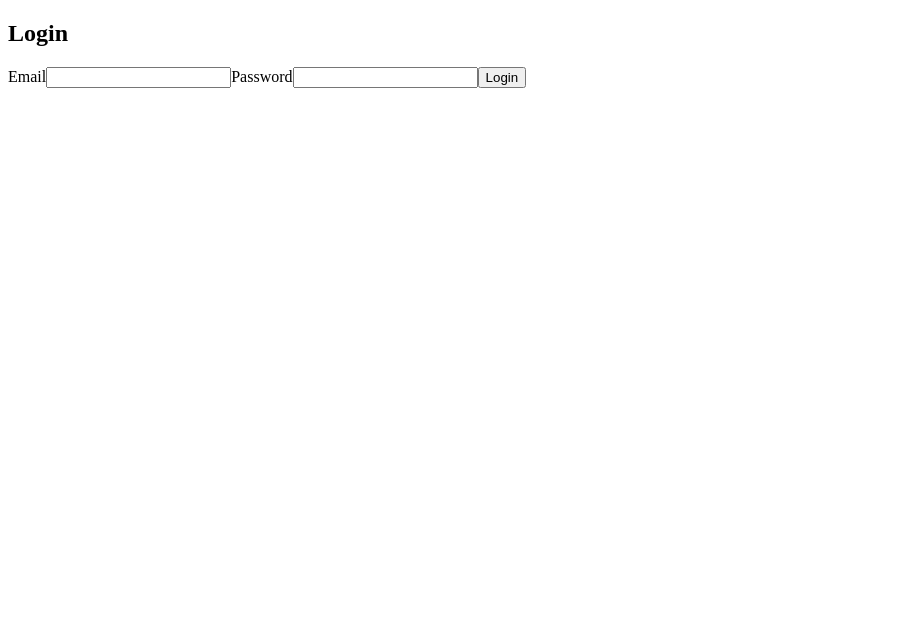
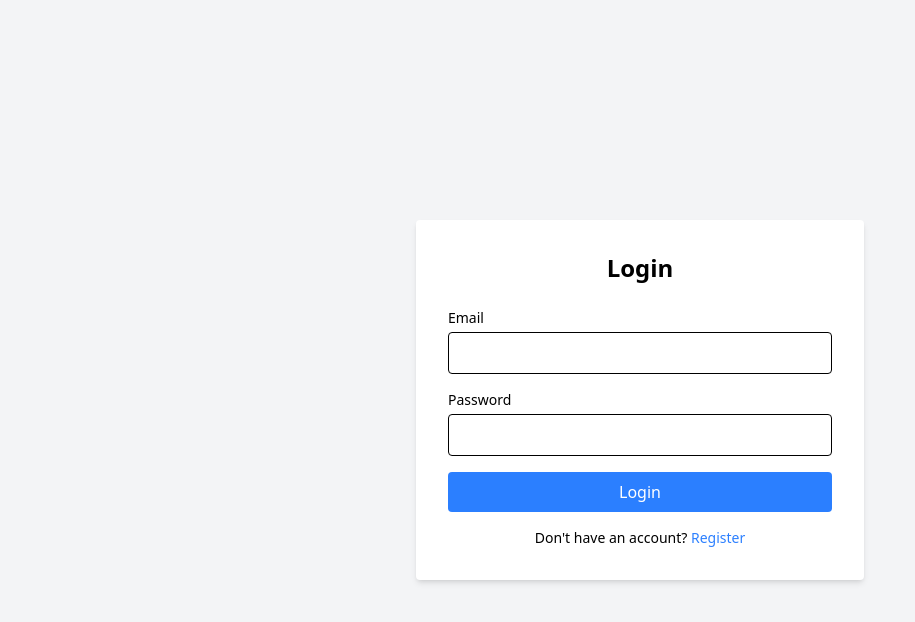
Before and after one commit to Aman-8343/TimeCapsule, a React (Vite) app in the folder client/: page /login in a window 1280 px wide. Shown: the top 622 px of the page, without its empty margins (0-915 px from the left). Built offline with nearby package versions, Linux system fonts and the light colour scheme.

Commit message:
created  dashboard

```diff
--- a/client/src/App.jsx
+++ b/client/src/App.jsx
@@ -7,7 +7,7 @@ import ViewCapsule from "./pages/ViewCapsule";
 
 function App() {
   return (
-    <BrowserRouter>
+
       <Routes>
         <Route path="/" element={<Dashboard />} />
         <Route path="/login" element={<Login />} />
@@ -15,7 +15,7 @@ function App() {
         <Route path="/create" element={<CreateCapsule />} />
         <Route path="/capsule/:id" element={<ViewCapsule />} />
       </Routes>
-    </BrowserRouter>
+
   );
 }
 
--- a/client/src/pages/CreateCapsule.jsx
+++ b/client/src/pages/CreateCapsule.jsx
@@ -0,0 +1,3 @@
+export default function CreateCapsule() {
+  return <div>Create Capsule Page</div>;
+}
--- a/client/src/pages/Dashboard.jsx
+++ b/client/src/pages/Dashboard.jsx
@@ -0,0 +1,82 @@
+import React, { useState } from "react";
+
+const sampleCapsules = [
+  {
+    id: 1,
+    title: "My 2023 Memories",
+    createdAt: "2023-12-31",
+    status: "Locked",
+  },
+  {
+    id: 2,
+    title: "Graduation Capsule",
+    createdAt: "2024-05-15",
+    status: "Unlocked",
+  },
+  {
+    id: 3,
+    title: "Future Letter",
+    createdAt: "2025-01-01",
+    status: "Locked",
+  },
+];
+
+export default function Dashboard() {
+  const [capsules, setCapsules] = useState(sampleCapsules);
+  const [searchTerm, setSearchTerm] = useState("");
+
+  // Filter capsules by search term
+  const filteredCapsules = capsules.filter((capsule) =>
+    capsule.title.toLowerCase().includes(searchTerm.toLowerCase())
+  );
+
+  return (
+    <div className="min-h-screen bg-gray-100 p-8">
+      <header className="mb-8">
+        <h1 className="text-3xl font-bold text-gray-800">Welcome back, Aman!</h1>
+        <p className="text-gray-600 mt-1">Here's your Digital Time Capsules</p>
+      </header>
+
+      <div className="flex justify-between items-center mb-6">
+        <input
+          type="text"
+          placeholder="Search capsules..."
+          className="px-4 py-2 border rounded-md focus:outline-none focus:ring-2 focus:ring-blue-500"
+          value={searchTerm}
+          onChange={(e) => setSearchTerm(e.target.value)}
+        />
+        <button
+          className="bg-blue-600 text-white px-5 py-2 rounded-md hover:bg-blue-700 transition"
+          onClick={() => alert("Create New Capsule functionality coming soon!")}
+        >
+          + Create New Capsule
+        </button>
+      </div>
+
+      <div className="grid grid-cols-1 md:grid-cols-3 gap-6">
+        {filteredCapsules.length > 0 ? (
+          filteredCapsules.map((capsule) => (
+            <div
+              key={capsule.id}
+              className="bg-white rounded-lg shadow-md p-5 hover:shadow-lg transition"
+            >
+              <h2 className="text-xl font-semibold mb-2">{capsule.title}</h2>
+              <p className="text-gray-500 mb-1">Created on: {capsule.createdAt}</p>
+              <p
+                className={`inline-block px-3 py-1 rounded-full text-sm font-medium ${
+                  capsule.status === "Locked"
+                    ? "bg-red-100 text-red-700"
+                    : "bg-green-100 text-green-700"
+                }`}
+              >
+                {capsule.status}
+              </p>
+            </div>
+          ))
+        ) : (
+          <p className="text-gray-500">No capsules found.</p>
+        )}
+      </div>
+    </div>
+  );
+}
--- a/client/src/pages/Login.jsx
+++ b/client/src/pages/Login.jsx
@@ -1,67 +1,79 @@
-import React, { useState } from "react";
-import axios from "axios";
-import { useNavigate } from "react-router-dom";
-import { useAuth } from "../context/AuthContext";
+import React, { useState } from 'react';
+import { useNavigate } from 'react-router-dom';
+import axios from 'axios';
 
 const Login = () => {
-  const [email, setEmail] = useState("");
-  const [password, setPassword] = useState("");
-  const { login } = useAuth();
+  const [formData, setFormData] = useState({ email: '', password: '' });
+  const [error, setError] = useState('');
   const navigate = useNavigate();
-  const [error, setError] = useState("");
+
+  const handleChange = (e) => {
+    setFormData({ ...formData, [e.target.name]: e.target.value });
+  };
 
   const handleSubmit = async (e) => {
     e.preventDefault();
-    setError("");
+    setError('');
 
     try {
-      const res = await axios.post("http://localhost:5000/api/users/login", {
-        email,
-        password,
-      });
-
-      login(res.data.token); // Save token in context + localStorage
-      navigate("/"); // Go to Dashboard
+      const response = await axios.post('/api/auth/login', formData);
+      localStorage.setItem('token', response.data.token);
+      navigate('/');
     } catch (err) {
-      setError(err.response?.data?.message || "Login failed");
+      setError(err.response?.data?.message || 'Login failed');
     }
   };
 
+
+
   return (
-    <div className="flex flex-col items-center justify-center min-h-screen bg-gray-100">
-      <h2 className="text-3xl font-semibold mb-4">Login</h2>
+    <div className="min-h-screen flex items-center justify-center bg-gray-100">
+      <div className="bg-white p-8 rounded shadow-md w-full max-w-md">
+        <h2 className="text-2xl font-semibold mb-6 text-center">Login</h2>
 
-      <form
-        onSubmit={handleSubmit}
-        className="bg-white p-6 rounded shadow-md w-full max-w-sm"
-      >
-        {error && <p className="text-red-500 mb-2">{error}</p>}
+        {error && (
+          <div className="bg-red-100 text-red-700 p-2 mb-4 rounded">
+            {error}
+          </div>
+        )}
 
-        <label className="block mb-2">Email</label>
+        <form onSubmit={handleSubmit} className="space-y-4">
+          <div>
+            <label className="block text-sm mb-1">Email</label>
             <input
               type="email"
-          className="w-full p-2 mb-4 border rounded"
-          value={email}
-          onChange={(e) => setEmail(e.target.value)}
+              name="email"
+              value={formData.email}
+              onChange={handleChange}
               required
+              className="w-full px-4 py-2 border rounded focus:outline-none focus:ring-2 focus:ring-blue-400"
             />
+          </div>
 
-        <label className="block mb-2">Password</label>
+          <div>
+            <label className="block text-sm mb-1">Password</label>
             <input
               type="password"
-          className="w-full p-2 mb-4 border rounded"
-          value={password}
-          onChange={(e) => setPassword(e.target.value)}
+              name="password"
+              value={formData.password}
+              onChange={handleChange}
               required
+              className="w-full px-4 py-2 border rounded focus:outline-none focus:ring-2 focus:ring-blue-400"
             />
+          </div>
 
           <button
             type="submit"
-          className="w-full bg-blue-500 text-white p-2 rounded hover:bg-blue-600"
+            className="w-full bg-blue-500 text-white py-2 rounded hover:bg-blue-600 transition"
           >
             Login
           </button>
         </form>
+
+        <p className="text-sm text-center mt-4">
+          Don't have an account? <a href="/register" className="text-blue-500 hover:underline">Register</a>
+        </p>
+      </div>
     </div>
   );
 };
--- a/client/src/pages/ViewCapsule.jsx
+++ b/client/src/pages/ViewCapsule.jsx
@@ -0,0 +1,3 @@
+export default function ViewCapsule() {
+  return <div>View Capsule Page</div>;
+}
--- a/client/vite.config.js
+++ b/client/vite.config.js
@@ -5,4 +5,9 @@ import tailwindcss from '@tailwindcss/vite'
 // https://vite.dev/config/
 export default defineConfig({
   plugins: [react(),tailwindcss()],
+   server: {
+    proxy: {
+      '/api': 'http://localhost:5000',
+    }
+  }
 })
```
Also changed, not shown: client/src/main.jsx (+9 -8 lines). Lines whose indentation alone changed are shown as unchanged.
